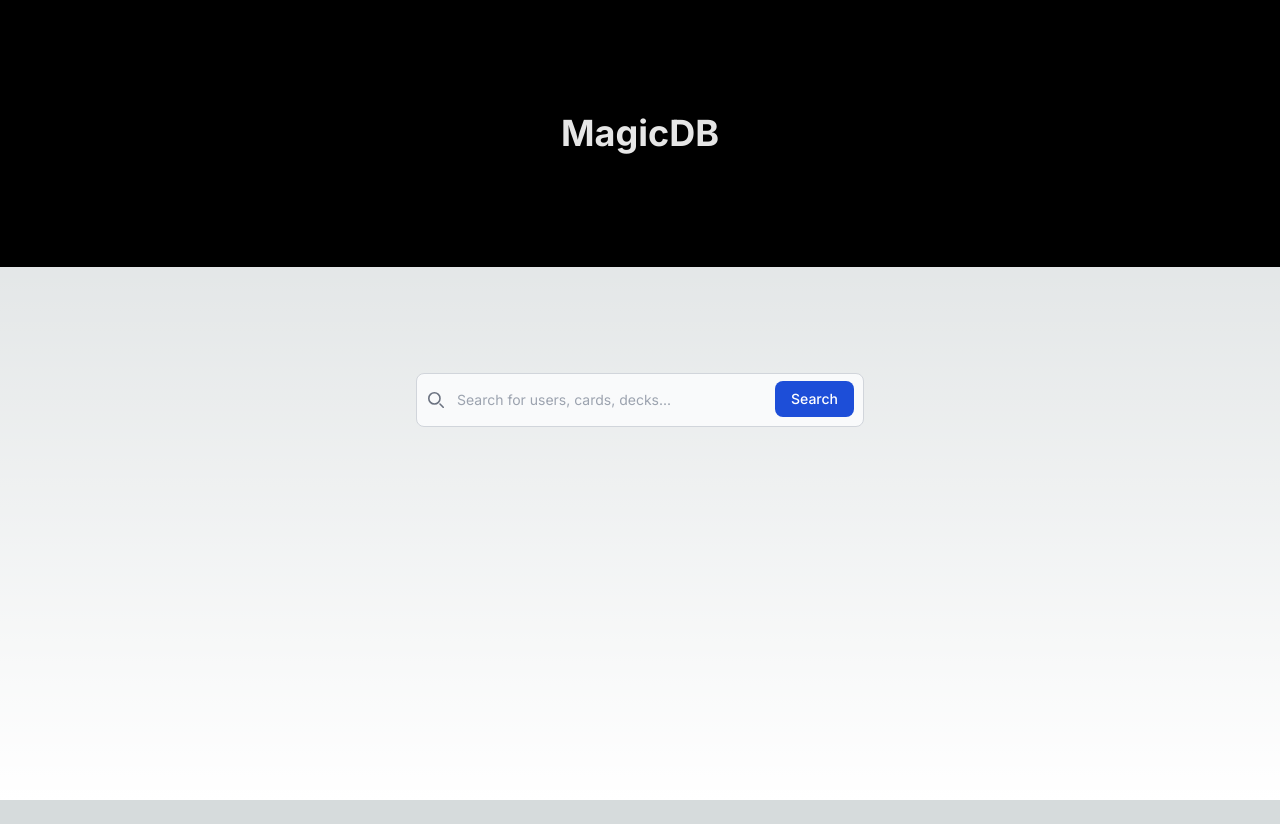
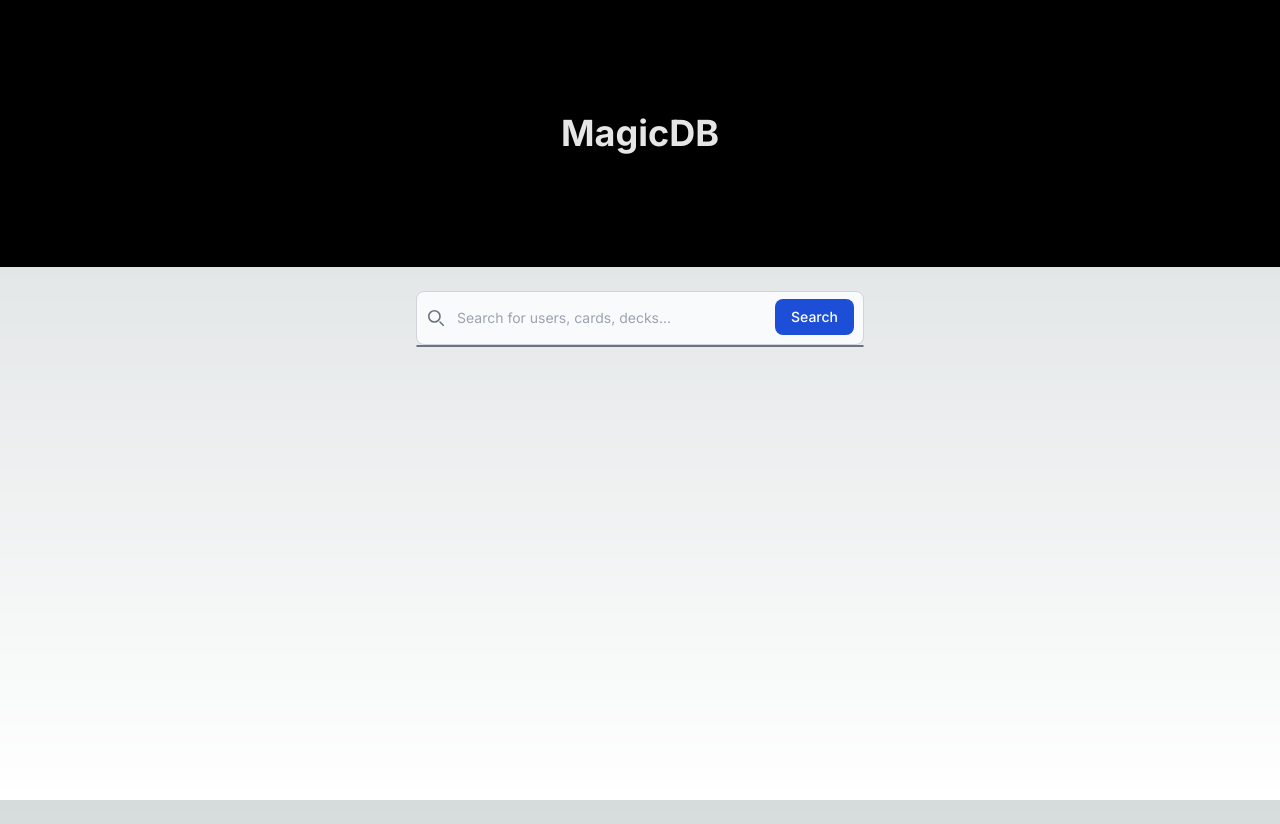
Before and after one commit to SqueeOne/magic_db, a Next.js app in the folder magicdb/: page / in a window 1280 px wide. Before the commit the page ends 800 px from the top, so only its background shows below. Built offline with nearby package versions, Linux system fonts and the light colour scheme.

Commit message:
Created search results component and autocomplete functionality

```diff
--- a/magicdb/app/page.tsx
+++ b/magicdb/app/page.tsx
@@ -7,8 +7,8 @@ export default function Home() {
       <div className="w-full h-1/3 bg-black flex justify-center items-center">
         <h1 className="text-4xl font-bold text-white/90">MagicDB</h1>
       </div>
-      <div className="w-full h-1/3 flex items-center justify-center">
-        <SearchBar searchTerm={''} />
+      <div className="w-full h-2/3 flex justify-center mt-6">
+        <SearchBar />
       </div>
     </main>
   )
--- a/magicdb/components/SearchBar.tsx
+++ b/magicdb/components/SearchBar.tsx
@@ -1,13 +1,13 @@
 'use client'
 
-import { useEffect, useState } from 'react'
+import { useState } from 'react'
+import SearchResults from './SearchResults'
 
-const SearchBar = ({ searchTerm }: any) => {
-  const [search, setSearch] = useState(searchTerm)
-  useEffect(() => {
-    console.log(search)
-  }, [search])
+const SearchBar = () => {
+  const [search, setSearch] = useState('')
+
   return (
+    <div className="flex flex-col">
       <form className="w-[500px] max-w-md mx-auto">
         <label
           htmlFor="base-search"
@@ -50,6 +50,10 @@ const SearchBar = ({ searchTerm }: any) => {
           </button>
         </div>
       </form>
+      <div>
+        <SearchResults term={search} />
+      </div>
+    </div>
   )
 }
 
--- /dev/null
+++ b/magicdb/components/SearchResults.tsx
@@ -0,0 +1,32 @@
+import findTopItems from '@/utils/prismaFunctions'
+import { useEffect, useState } from 'react'
+
+const SearchResults = ({ term }) => {
+  const [results, setResults] = useState([])
+  useEffect(() => {
+    ;(async () => {
+      const res = await findTopItems(term)
+      setResults(res)
+    })()
+  }, [term])
+  return (
+    <div className="border rounded-lg border-gray-500 bg-white">
+      {results.length > 0 ? (
+        <ul className="w-full p-2">
+          {results.map((result, index) => (
+            <li
+              key={index}
+              className="border-b last:border-b-0 border-gray-300 text-xs py-3"
+            >
+              {result.name}
+            </li>
+          ))}
+        </ul>
+      ) : (
+        <div></div>
+      )}
+    </div>
+  )
+}
+
+export default SearchResults
--- /dev/null
+++ b/magicdb/utils/prismaFunctions.ts
@@ -0,0 +1,19 @@
+'use server'
+
+import { prisma } from './db'
+
+const findTopItems = async (searchTerm: string) => {
+  const topItems =
+    searchTerm.length >= 3
+      ? await prisma.cards.findMany({
+          where: {
+            name: { contains: searchTerm },
+          },
+          take: 5,
+        })
+      : []
+
+  return topItems
+}
+
+export default findTopItems
```
Lines whose indentation alone changed are shown as unchanged.
